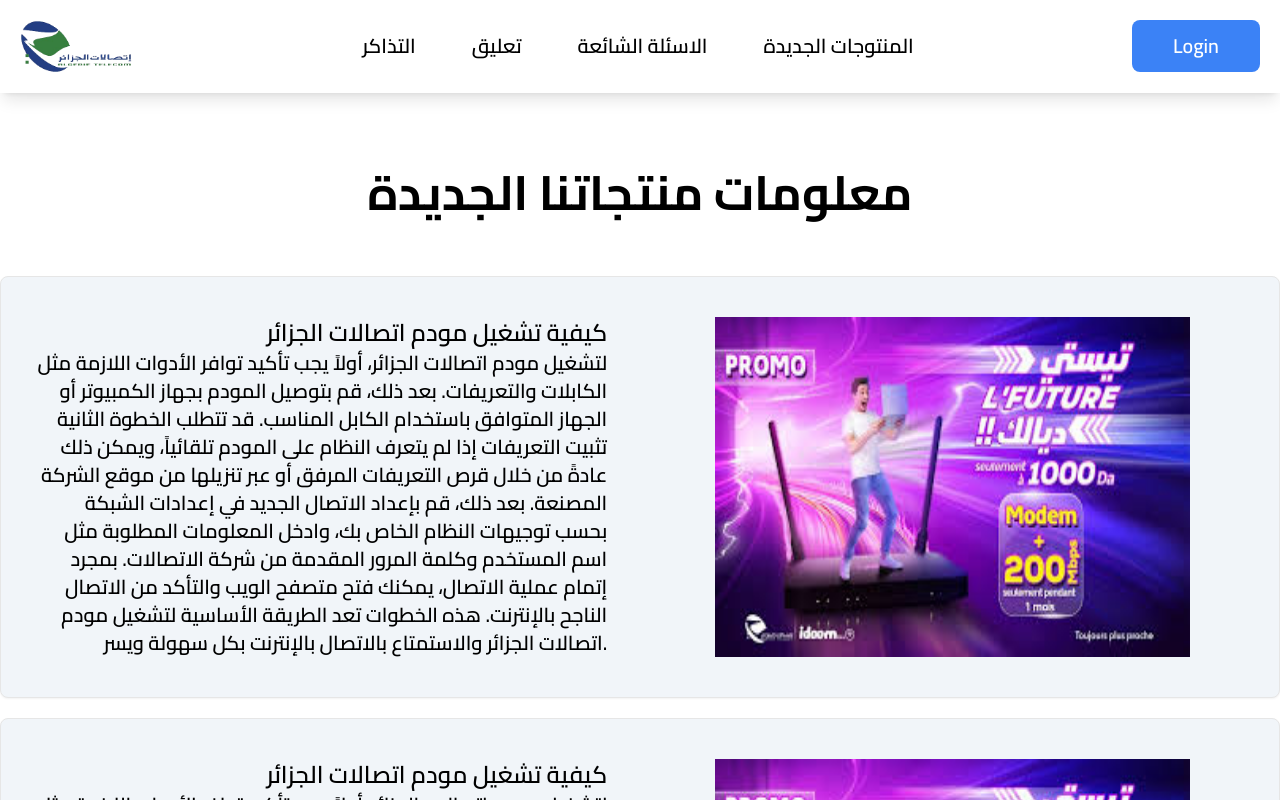
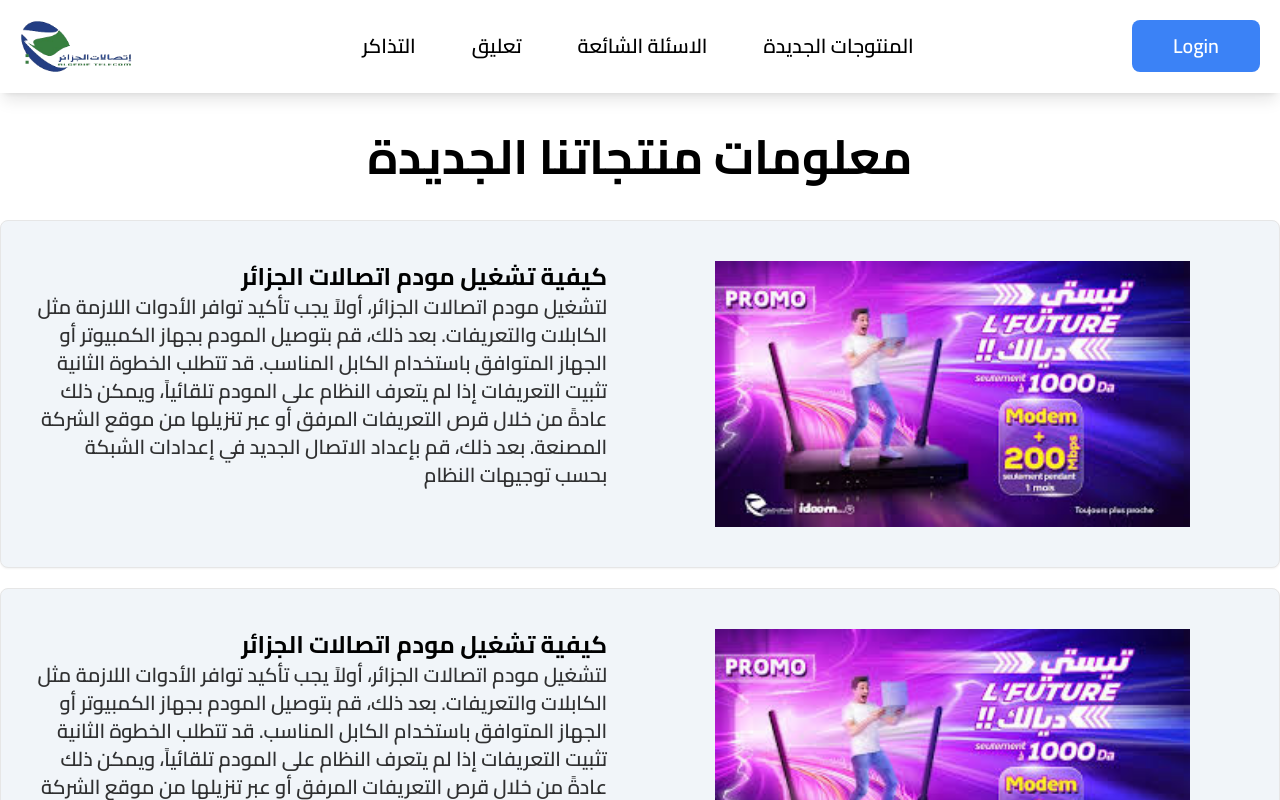
Before and after one commit to imadbenmadi/Hakathon-, a React (Vite) app: page /NewProduct in a window 1280 px wide. Shown: the top 800 px of the page. Built offline with nearby package versions, Linux system fonts and the light colour scheme.

Commit message:
fix some  editing

```diff
--- a/src/Components/Prodact/Prodect.jsx
+++ b/src/Components/Prodact/Prodect.jsx
@@ -14,19 +14,17 @@
       className="mx-auto my-5 relative max-md:flex-col  flex gap-10 border border-grey-100 mx-5 md:px-5 py-10 rounded-lg bg-slate-100 border-gray_white shadow-sm"
     >
       <div className=" w-[48%] max-md:w-fit px-2 max-md:order-2 ">
-        <div className="text-2xl  "> كيفية تشغيل مودم اتصالات الجزائر </div>
-        <div className="text-xl">
+        <div className="text-2xl font-bold  ">
+          {" "}
+          كيفية تشغيل مودم اتصالات الجزائر{" "}
+        </div>
+        <div className="text-xl opacity-80">
           لتشغيل مودم اتصالات الجزائر، أولاً يجب تأكيد توافر الأدوات اللازمة مثل
           الكابلات والتعريفات. بعد ذلك، قم بتوصيل المودم بجهاز الكمبيوتر أو
           الجهاز المتوافق باستخدام الكابل المناسب. قد تتطلب الخطوة الثانية تثبيت
           التعريفات إذا لم يتعرف النظام على المودم تلقائياً، ويمكن ذلك عادةً من
           خلال قرص التعريفات المرفق أو عبر تنزيلها من موقع الشركة المصنعة. بعد
           ذلك، قم بإعداد الاتصال الجديد في إعدادات الشبكة بحسب توجيهات النظام
-          الخاص بك، وادخل المعلومات المطلوبة مثل اسم المستخدم وكلمة المرور
-          المقدمة من شركة الاتصالات. بمجرد إتمام عملية الاتصال، يمكنك فتح متصفح
-          الويب والتأكد من الاتصال الناجح بالإنترنت. هذه الخطوات تعد الطريقة
-          الأساسية لتشغيل مودم اتصالات الجزائر والاستمتاع بالاتصال بالإنترنت بكل
-          سهولة ويسر.
         </div>
       </div>
 
--- a/src/Pages/NewProduct.jsx
+++ b/src/Pages/NewProduct.jsx
@@ -3,8 +3,8 @@
 import Prodect from "../Components/Prodact/Prodect";
 function NewProduct() {
   return (
-    <div className=" max-w-[1300px] mx-auto w-screen mt-32 text-end  ">
-      <div className="text-center text-5xl font-bold w-full py-10">
+    <div className=" max-w-[1300px] mx-auto w-screen text-end  ">
+      <div className="text-center text-5xl max-md:text-2xl font-bold w-full py-5">
         {" "}
         معلومات منتجاتنا الجديدة{" "}
       </div>
```
